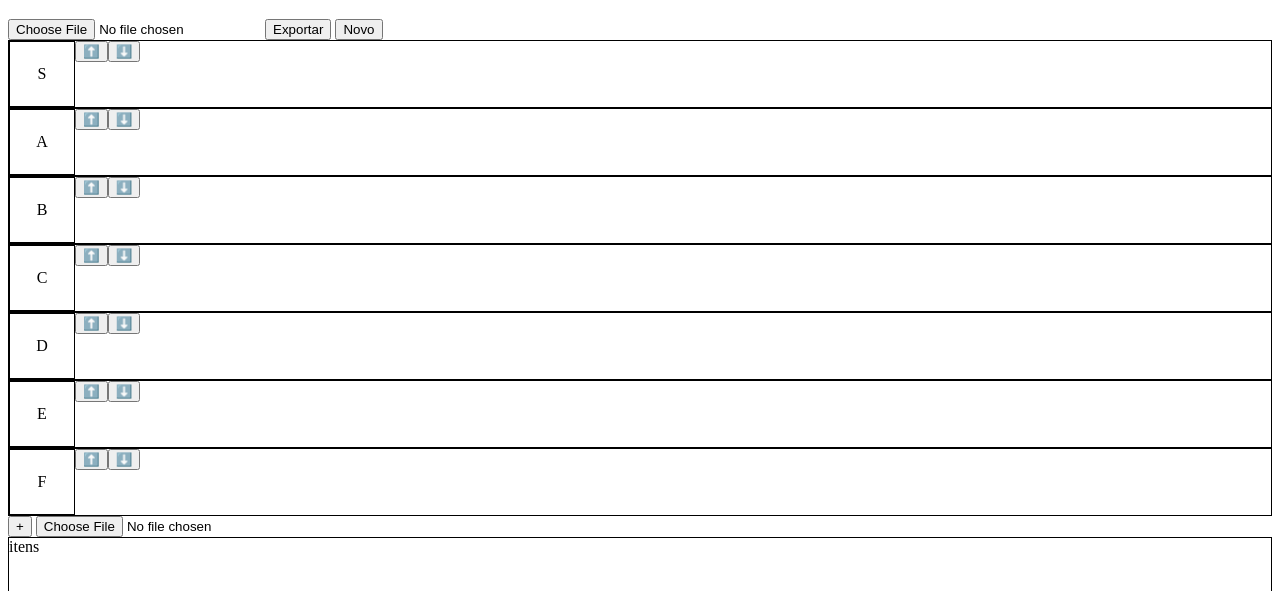
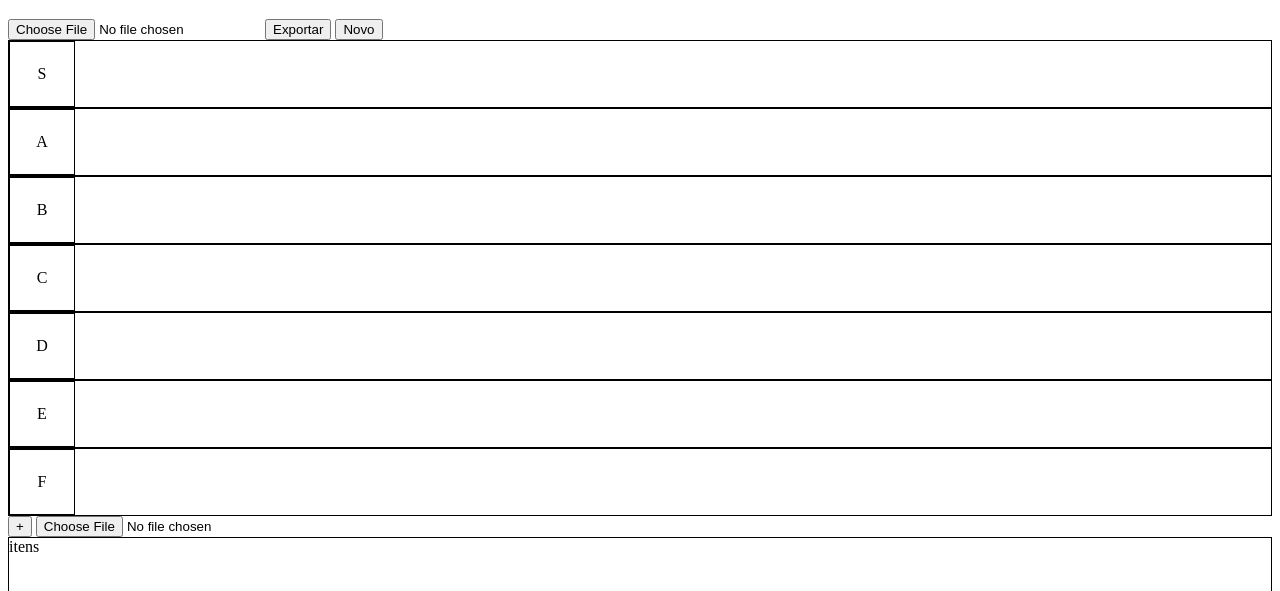
Before and after one commit to Kaique-Duarte/TierRank, a website: page frontend/index.html in a window 1280 px wide. Shown: the part 61-652 px from the top of the page. Drawn offline with Linux system fonts and the light colour scheme.

Commit message:
render de json
comecei a fazer testes de renderização de json na pagina web

```diff
--- /dev/null
+++ b/frontend/config/render.js
@@ -0,0 +1,26 @@
+import syncStorage from "./storage.js";
+import { state } from "./tierbase.js";
+//essa função renderiza a tierlist depois de ler o json
+function render(state) {
+  syncStorage()
+  const tierlist = document.querySelector(".tierlist");
+
+  tierlist.innerHTML = "";
+
+  state.tiers
+    .sort((a, b) => a.order - b.order)
+    .forEach((tier) => {
+      const div = document.createElement("div");
+      const span = document.createElement("span");
+      span.className = "tierName";
+      span.textContent = tier.name;
+      span.contentEditable = true;
+      div.className = "dropzone";
+
+      div.appendChild(span);
+
+      tierlist.appendChild(div);
+    });
+}
+
+render(state);
--- /dev/null
+++ b/frontend/config/storage.js
@@ -0,0 +1,15 @@
+import { state, defaultState } from "./tierbase.js"
+
+export default function syncStorage(){
+    let saved = localStorage.getItem('tier')
+  console.log(state, defaultState)
+  if (saved){
+    try {
+        state.tiers = JSON.parse(saved)
+    } catch {
+      console.error('Erro ao carregar dados')
+    }
+  } else {
+    localStorage.setItem('tier', JSON.stringify(defaultState.tiers))
+  }
+}
--- /dev/null
+++ b/frontend/config/tierbase.js
@@ -0,0 +1,56 @@
+export const defaultState = {
+  tiers: [
+    {
+      id: "tier-s",
+      name: "S",
+      color: "#ff4d4d",
+      order: 0,
+      items: [],
+    },
+    {
+      id: "tier-a",
+      name: "A",
+      color: "#ff944d",
+      order: 1,
+      items: [],
+    },
+    {
+      id: "tier-b",
+      name: "B",
+      color: "#ffd24d",
+      order: 2,
+      items: [],
+    },
+    {
+      id: "tier-c",
+      name: "C",
+      color: "#b3ff66",
+      order: 3,
+      items: [],
+    },
+    {
+      id: "tier-d",
+      name: "D",
+      color: "#66ccff",
+      order: 4,
+      items: [],
+    },
+    {
+      id: "tier-e",
+      name: "E",
+      color: "#b366ff",
+      order: 5,
+      items: [],
+    },
+    {
+      id: "tier-f",
+      name: "F",
+      color: "#999999",
+      order: 6,
+      items: [],
+    },
+
+  ],
+};
+// Cria uma cópia profunda do estado padrão para poder modificar sem alterar o original
+export let state = structuredClone(defaultState)
--- a/frontend/index.html
+++ b/frontend/index.html
@@ -11,6 +11,7 @@
     />
     <script src="scripts/tier.js" defer></script>
     <script src="scripts/ranks.js" defer></script>
+    <script type="module" src="config/render.js" defer></script>
   </head>
   <body>
     <style>
@@ -54,34 +55,8 @@
         <button id="new-btn">Novo</button>
       </section>
       <section class="tierlist">
-        <div class="dropzone">
-          <span contenteditable="true" class="tierName">S</span>
-          <div><button>⬆️</button><button>⬇️</button></div>
-        </div>
-        <div class="dropzone">
-          <span contenteditable="true" class="tierName">A</span>
-          <div><button>⬆️</button><button>⬇️</button></div>
-        </div>
-        <div class="dropzone">
-          <span contenteditable="true" class="tierName">B</span>
-          <div><button>⬆️</button><button>⬇️</button></div>
-        </div>
-        <div class="dropzone">
-          <span contenteditable="true" class="tierName">C</span>
-          <div><button>⬆️</button><button>⬇️</button></div>
-        </div>
-        <div class="dropzone">
-          <span contenteditable="true" class="tierName">D</span>
-          <div><button>⬆️</button><button>⬇️</button></div>
-        </div>
-        <div class="dropzone">
-          <span contenteditable="true" class="tierName">E</span>
-          <div><button>⬆️</button><button>⬇️</button></div>
-        </div>
-        <div class="dropzone">
-          <span contenteditable="true" class="tierName">F</span>
-          <div><button>⬆️</button><button>⬇️</button></div>
-        </div>
+
+
       </section>
       <button id="addrank">+</button>
       <input type="file" />
--- a/frontend/scripts/tier.js
+++ b/frontend/scripts/tier.js
@@ -19,6 +19,8 @@ targets.forEach((target) => {
   });
   //o evento drop é acionado quando o usuário solta o elemento em um target
   target.addEventListener("drop", (e) => {
+
+
     if (e.target.tagName == "DIV"){
       console.log("DIV")
       target.appendChild(dragElement);
@@ -39,6 +41,7 @@ targets.forEach((target) => {
         console.log("POS2: ", position, "OFFset: ",  e.clientX)
       }
     }
+    //chamar função de salvar
   });
 });
 
```
